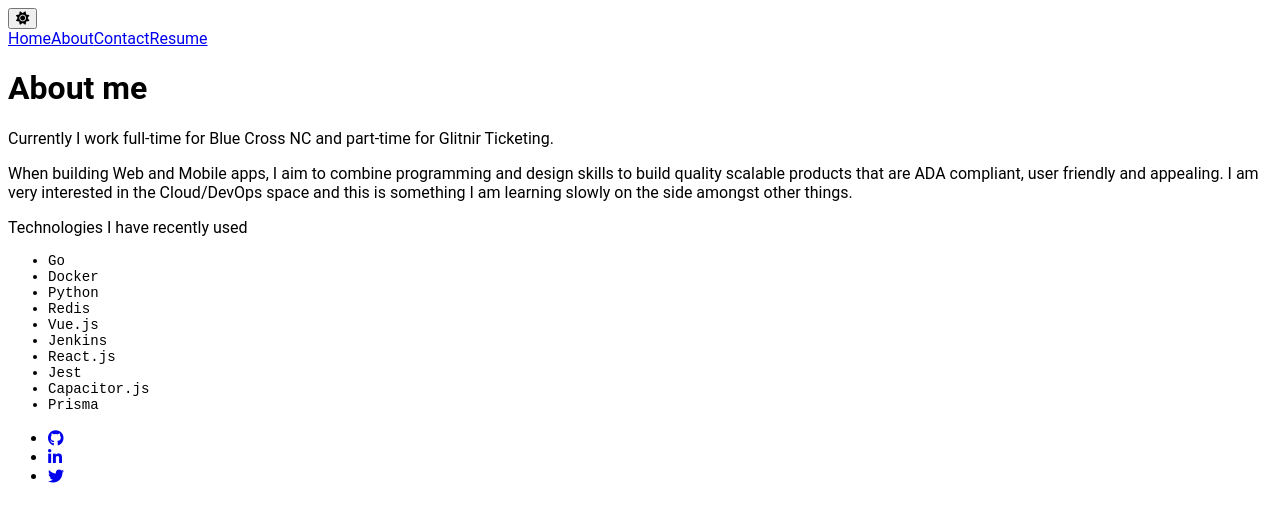
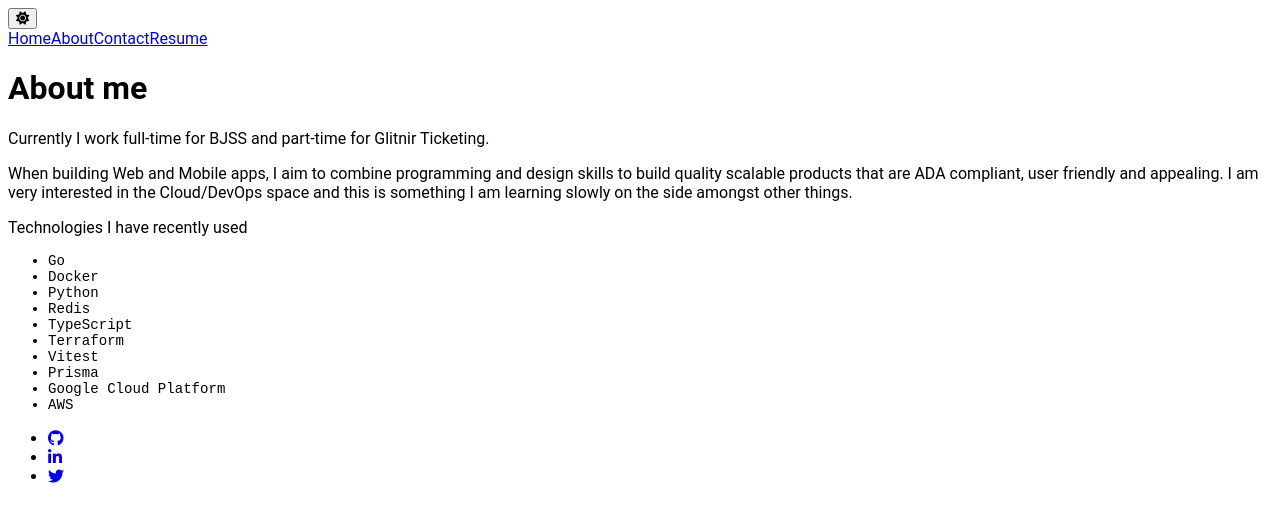
Before and after one commit to Stevendeleon/portfolio-v2, a Next.js app: page /about in a window 1280 px wide. Shown: the top 522 px of the page. Built offline with nearby package versions, Linux system fonts and the light colour scheme.

Commit message:
job + technologies update

```diff
--- a/components/recentTechnologies.js
+++ b/components/recentTechnologies.js
@@ -7,12 +7,12 @@
     rt.docker,
     rt.python,
     rt.redis,
-    rt.vue,
-    rt.jenkins,
-    rt.react,
-    rt.jest,
-    rt.capacitor,
+    rt.typescript,
+    rt.terraform,
+    rt.vitest,
     rt.prisma,
+    rt.gcp,
+    rt.aws
   ];
 
   const renderList = list.map((li, index) => {
--- a/constants/index.js
+++ b/constants/index.js
@@ -4,15 +4,18 @@
 
 // About page
 export const ABOUT_ME = "About me";
-export const FULL_TIME_JOB_COMPANY_NAME = "Blue Cross NC";
+export const FULL_TIME_JOB_COMPANY_NAME = "BJSS";
 export const PART_TIME_JOB_COMPANY_NAME = "Glitnir Ticketing";
 export const ABOUT_ME_DESCRIPTION = `When building Web and Mobile apps, I aim to combine programming and design skills to build quality scalable products that are ADA compliant, user friendly and appealing. I am very interested in the Cloud/DevOps space and this is something I am learning slowly on the side amongst other things.`;
 export const RECENT_TECH_USED_TITLE = "Technologies I have recently used";
 export const RECENT_TECHNOLOGIES = {
   capacitor: "Capacitor.js",
+  terraform: "Terraform",
+  aws: "AWS",
   vue: "Vue.js",
   react: "React.js",
   prisma: "Prisma",
+  gcp: "Google Cloud Platform",
   typescript: "TypeScript",
   vitest: 'Vitest',
   vite: 'Vite',
```
